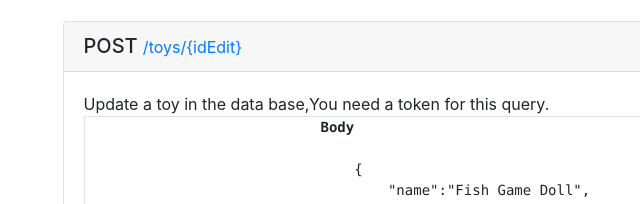
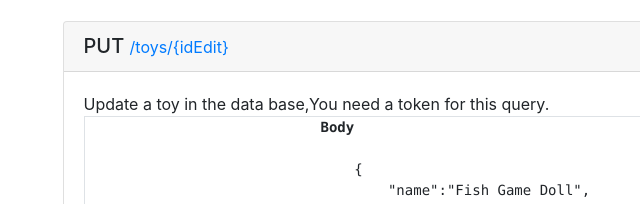
Before and after one commit to BatShevaSofer/ToysProject, a website: page public/index.html in a window 1280 px wide. Shown: the part 2655-2859 px from the top of the page, 271-911 px from the left. Drawn offline with nearby package versions, Linux system fonts and the light colour scheme.

Commit message:
finish111

```diff
--- a/public/index.html
+++ b/public/index.html
@@ -217,7 +217,7 @@
                 <div id="edit_toy" class="card mb-4">
                     <div class="card-header">
                         <span>
-                            <h5 class="d-inline">POST </h5><a href="https://toy-project-batsheva.onrender.com/toys/{idEdit}"> /toys/{idEdit}</a>
+                            <h5 class="d-inline">PUT </h5><a href="https://toy-project-batsheva.onrender.com/toys/{idEdit}"> /toys/{idEdit}</a>
                         </span>
                     </div>
                     <div class="card-body">
--- a/routes/users.js
+++ b/routes/users.js
@@ -3,6 +3,7 @@ const express = require("express");
 const bcrypt = require("bcrypt");
 const { UserModel, userValid, loginValid, createToken } = require("../models/userModel");
 const { auth, authAdmin } = require("../middlewares/auth");
+const { toyValid } = require("../models/toyModel");
 const router = express.Router();
 
 
```
